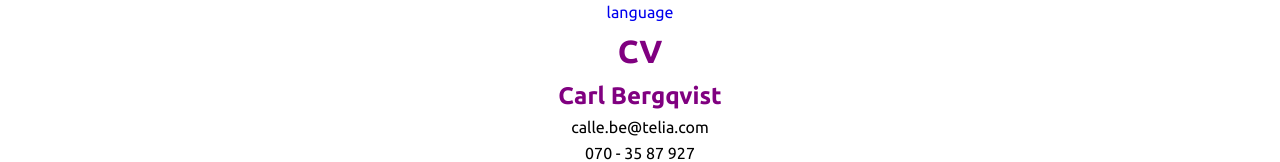
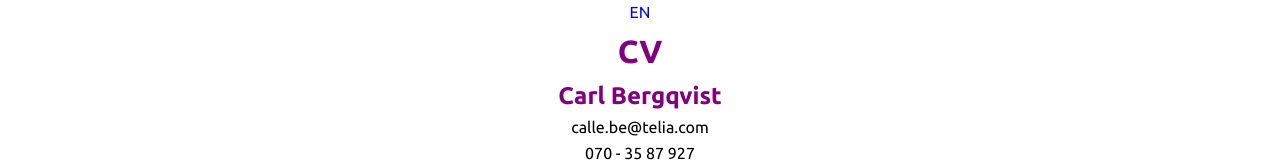
Before and after one commit to bap-ba-bip-boop/cv-hemsida, a React (Create React App) app: page / in a window 1280 px wide. Shown: the top 162 px of the page. Built offline with nearby package versions, Linux system fonts and the light colour scheme.

Commit message:
unsuccessful in moving link to it's own area

```diff
--- a/src/App.js
+++ b/src/App.js
@@ -12,21 +12,26 @@ export const App = () => {
   const [languageIndex, setLanguageIndex] = useState(0);
   const [activePage, SetActivePage] = useState(appSettings.pages[languageIndex]);
 
-  console.log(activePage);
-
   const changeActivePage = input => {
     SetActivePage(input);
   }
-  const changeActiveLanguage = () => {
+
+  const getNextLanguageTag =()=>
+  {
     let newIndex = languageIndex + 1;
     newIndex = (newIndex % appSettings.languageTag.length);
-    setLanguageIndex(newIndex);
+    return newIndex;
+  }
+
+  const changeActiveLanguage = () => {
+    setLanguageIndex(getNextLanguageTag());
   }
 
   return (
     <div className="siteContainer">
       <Header
         changeLanguage={changeActiveLanguage}
+        nextLanguageTag={appSettings.languageTag[getNextLanguageTag()]}
       />
       <Navbar
         buttonAction={changeActivePage}
--- a/src/Components/Header.js
+++ b/src/Components/Header.js
@@ -4,7 +4,7 @@ import appSettings from '../Settings/Components/Header.json';
 export const Header = props => {
   return (
     <header className="siteHeader">
-      <a href='#' onClick={() => props.changeLanguage()}>language</a>
+      <a className='languageLink' href='#' onClick={() => props.changeLanguage()}>{props.nextLanguageTag}</a>
 
       <h1 className='siteHeaderTitle'>{appSettings.Title}</h1>
       <h2 className='siteHeaderTitle'>{appSettings.Name}</h2>
--- a/src/Style/style.css
+++ b/src/Style/style.css
@@ -17,6 +17,10 @@
     grid-area: header;
     display: block;
     text-align: center;
+}
+
+.languageLink{
+    display: inline;
 }
 
 .siteHeaderTitle{
```
